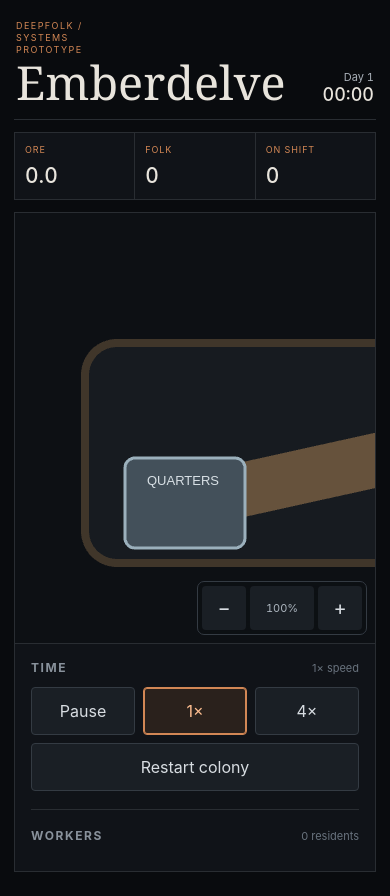
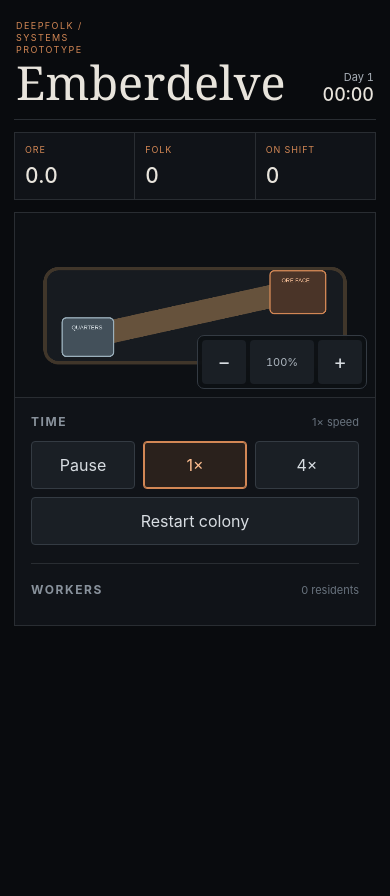
Before and after one commit to ngrash/deepfolk, a Vue app: page / in a window 390 px wide. After the commit the page ends 844 px from the top, so only its background shows below. Built offline with nearby package versions, Linux system fonts and the light colour scheme.

Commit message:
Fix responsive canvas viewport sizing

```diff
--- a/src/style.css
+++ b/src/style.css
@@ -15,7 +15,7 @@ article strong { font-size: 24px; font-weight: 500; font-variant-numeric: tabula
 .canvas-shell { position: relative; min-width: 0; align-self: start; overflow: hidden; background: #0d1014; }
 .canvas { min-width: 0; overflow: hidden; cursor: grab; touch-action: none; user-select: none; }
 .canvas:active { cursor: grabbing; }
-canvas { display: block; width: 100%; height: auto; aspect-ratio: 840 / 430; }
+.canvas canvas { display: block; width: 100% !important; height: auto !important; aspect-ratio: 840 / 430; }
 .camera-controls { position: absolute; right: 10px; bottom: 10px; display: grid; grid-template-columns: 42px 62px 42px; gap: 4px; padding: 4px; border: 1px solid #343b43; border-radius: 7px; background: rgb(13 16 20 / 88%); backdrop-filter: blur(8px); }
 .camera-controls button { min-height: 40px; padding: 6px; border: 0; background: #1a1f25; font-size: 20px; }
 .camera-controls .zoom-level { color: #aeb7c0; font-size: 11px; font-variant-numeric: tabular-nums; }
```
